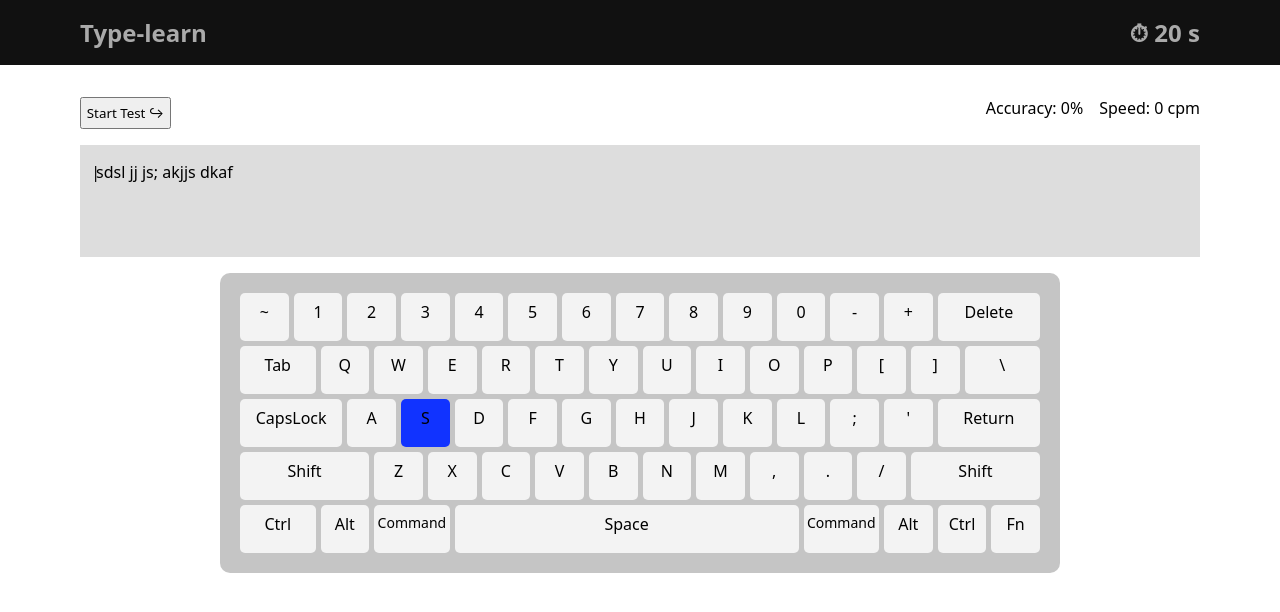
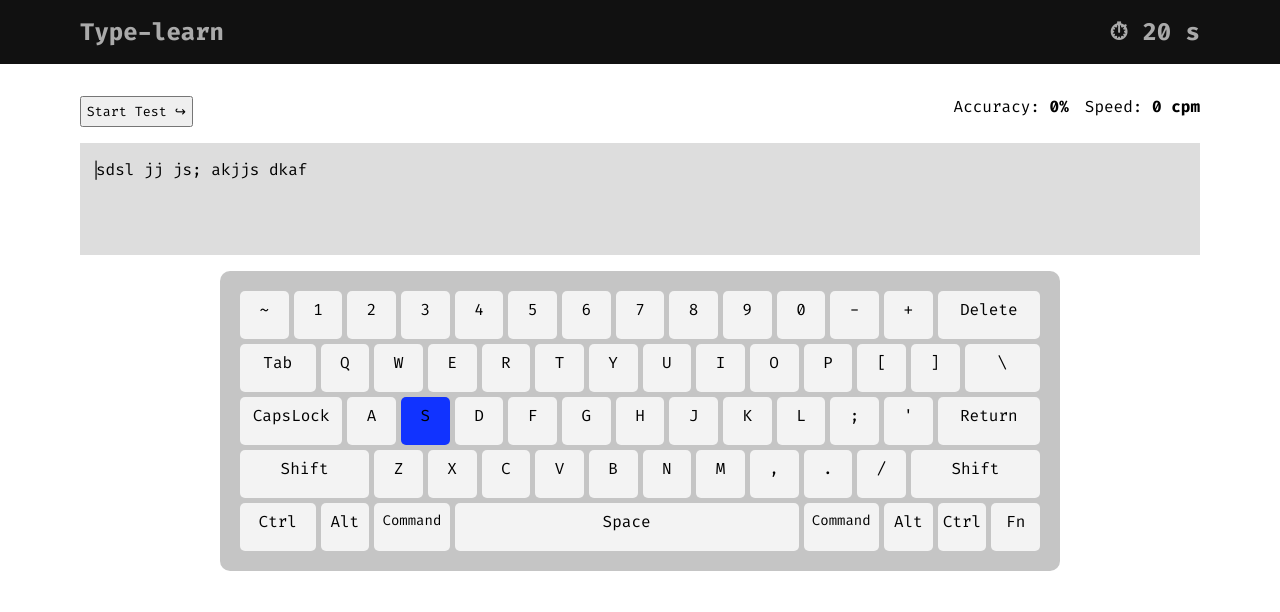
Before and after one commit to jatinkumar-me/type-learn, a React (Vite) app: page / in a window 1280 px wide. Shown: the top 612 px of the page. Built offline with nearby package versions, Linux system fonts and the light colour scheme.

Commit message:
Added README.md

```diff
--- a/src/components/Score.tsx
+++ b/src/components/Score.tsx
@@ -9,8 +9,8 @@ export default function({ onClick }: { onClick: () => void }) {
       {isTestActive ? <p>Test active</p> : <button className="start-button" onClick={onClick}>Start Test ↪</button>}
     </div>
     <div className="score-container">
-      <span>Accuracy: {Math.floor(score.accuracy)}%</span>
-      <span>Speed: {Math.floor(score.cpm)} cpm</span>
+      <span>Accuracy: <b>{Math.floor(score.accuracy)}%</b></span>
+      <span>Speed: <b>{Math.floor(score.cpm)} cpm</b></span>
     </div>
   </div>
   )
--- a/src/index.css
+++ b/src/index.css
@@ -1,8 +1,8 @@
+@import url('https://fonts.googleapis.com/css2?family=Fira+Code:wght@400;700&display=swap');
 * {
   margin: 0;
   padding: 0;
-  /* border: 2px solid red; */
-  font-family: system-ui, -apple-system, BlinkMacSystemFont, 'Segoe UI', Roboto, Oxygen, Ubuntu, Cantarell, 'Open Sans', 'Helvetica Neue', sans-serif;
+  font-family: 'Fira Code', monospace;
   --page-width: 70rem;
 }
 
```
Also changed, not shown: 1 other file (tests, documents, lock files or other folders).
